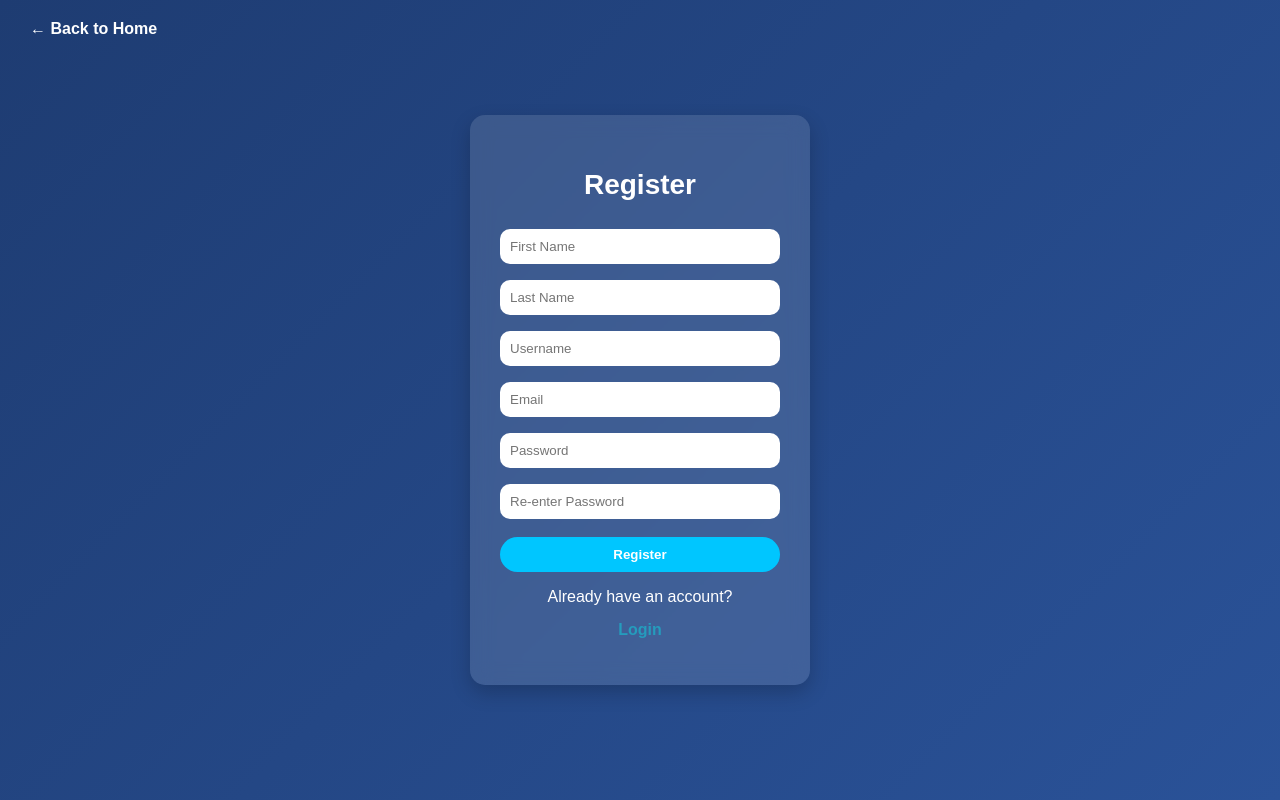
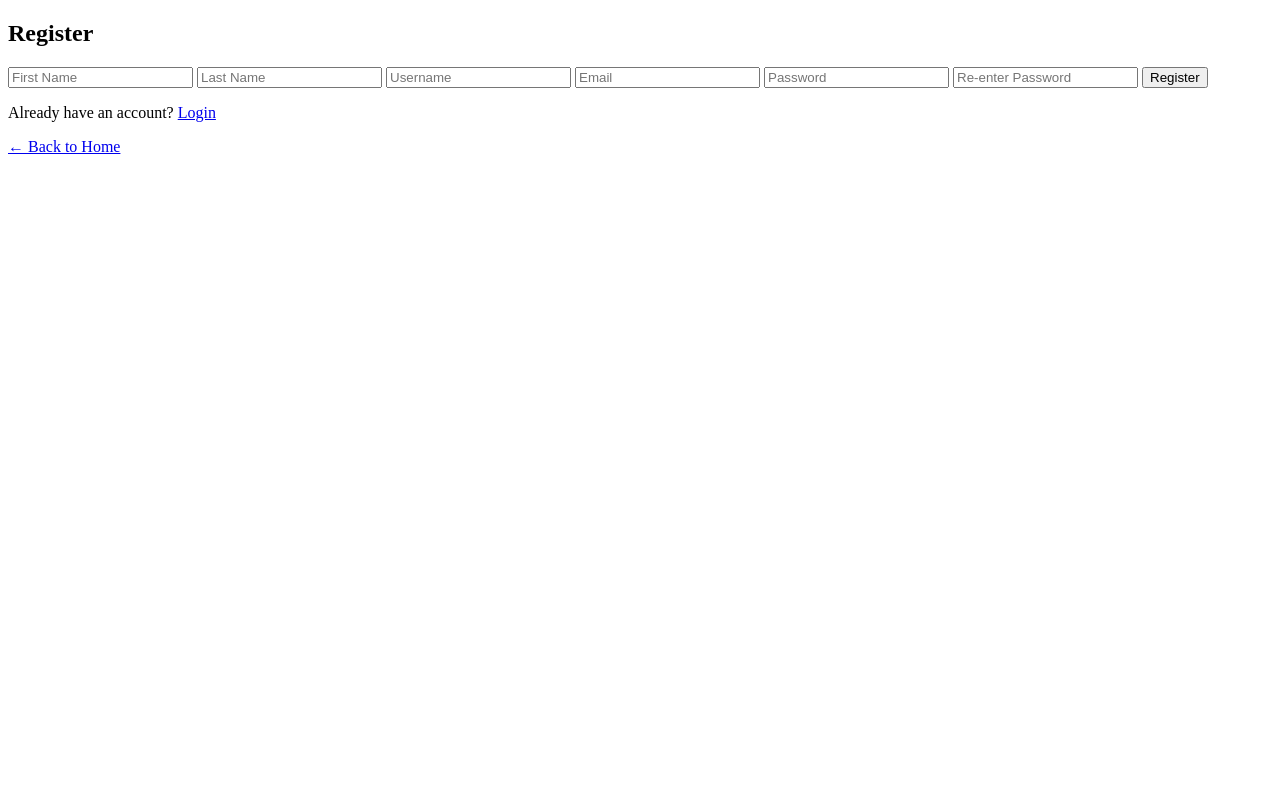
Before and after one commit to Justin-ds06/FINAL-PROJECT, a PHP site: page /register.php in a window 1280 px wide. Run offline with PHP 8.4, Linux system fonts and the light colour scheme.

Commit message:
Update register.php

```diff
--- a/register.php
+++ b/register.php
@@ -12,134 +12,6 @@ if (isset($_SESSION['alert'])) {
     <meta charset="UTF-8">
     <meta name="viewport" content="width=device-width, initial-scale=1.0">
     <title>Document</title>
-       <style>
-* {
-    box-sizing: border-box;
-}
-
-body {
-    background: linear-gradient(135deg, #1e3c72, #2a5298);
-    font-family: Arial, sans-serif;
-    color: white;
-    margin: 0;
-}
-
-
-.alert {
-    position: fixed;
-    top: 20px;
-    left: 50%;
-    transform: translateX(-50%);
-    padding: 14px 25px;
-    border-radius: 10px;
-    font-weight: bold;
-    z-index: 9999;
-    box-shadow: 0 10px 25px rgba(0,0,0,0.3);
-    animation: fadeAlert 3s forwards;
-    min-width: 250px;
-    text-align: center;
-    color: white;
-}
-
-.alert.success {
-    background: #00c853;
-}
-
-.alert.error {
-    background: #ff5252;
-}
-
-.alert.info {
-    background: #2196f3;
-}
-
-@keyframes fadeAlert {
-    0% { opacity: 0; transform: translateX(-50%) translateY(-20px); }
-    10% { opacity: 1; transform: translateX(-50%) translateY(0); }
-    80% { opacity: 1; }
-    100% { opacity: 0; transform: translateX(-50%) translateY(-20px); }
-}
-
-.container {
-    height: 100vh;
-    display: flex;
-    justify-content: center;
-    align-items: center;
-    position: relative;
-}
-
-.form-box {
-    width: 340px;
-    padding: 30px;
-    text-align: center;
-    background: rgba(255,255,255,0.12);
-    border-radius: 15px;
-    backdrop-filter: blur(10px);
-    box-shadow: 0 8px 20px rgba(0,0,0,0.2);
-}
-
-.form-box h2 {
-    margin-bottom: 20px;
-    font-size: 28px;
-}
-
-.form-box input {
-    width: 100%;
-    padding: 10px;
-    margin: 8px 0;
-    border: none;
-    border-radius: 10px;
-    outline: none;
-}
-
-.form-box button {
-    width: 100%;
-    margin-top: 10px;
-    padding: 10px;
-    border: none;
-    border-radius: 20px;
-    background: #00c6ff;
-    color: white;
-    font-weight: bold;
-    cursor: pointer;
-    transition: 0.3s ease;
-}
-
-.form-box button:hover {
-    transform: translateY(-3px);
-    background: #00a6d6;
-}
-
-.back-home {
-    position: absolute;
-    top: 20px;
-    left: 30px;
-    color: white;
-    text-decoration: none;
-    font-weight: bold;
-}
-
-.back-home:hover,
-.bottom-left-link:hover {
-    color: #00c6ff;
-}
-
-.bottom-link {
-    display: block;
-    margin-top: 15px;
-    color: white;
-    text-decoration: none;
-    font-weight: bold;
-    transition: 0.3s ease;
-    color: #259cbd;
-
-}
-
-.bottom-link:hover {
-    color: #00c6ff;
-    letter-spacing: 1px;
-}
-</style>
 </head>
 <body>
 
```
